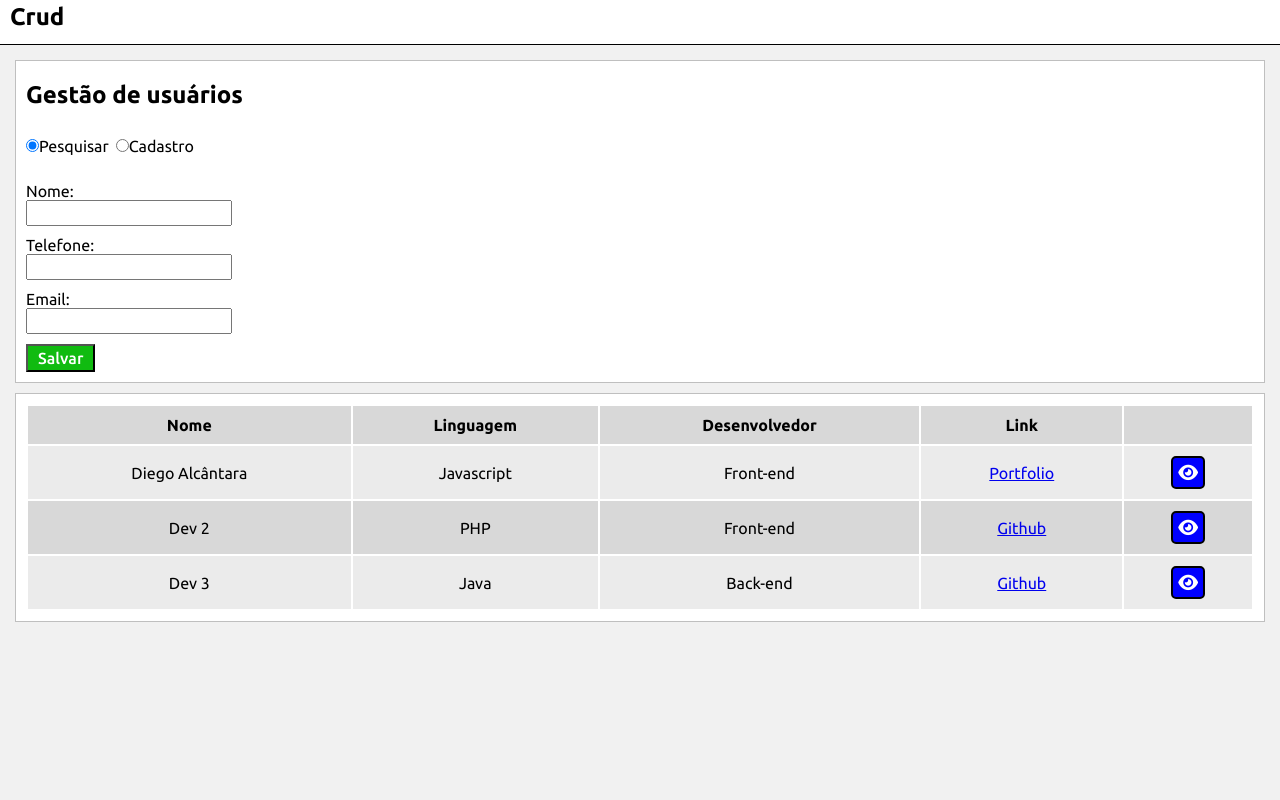
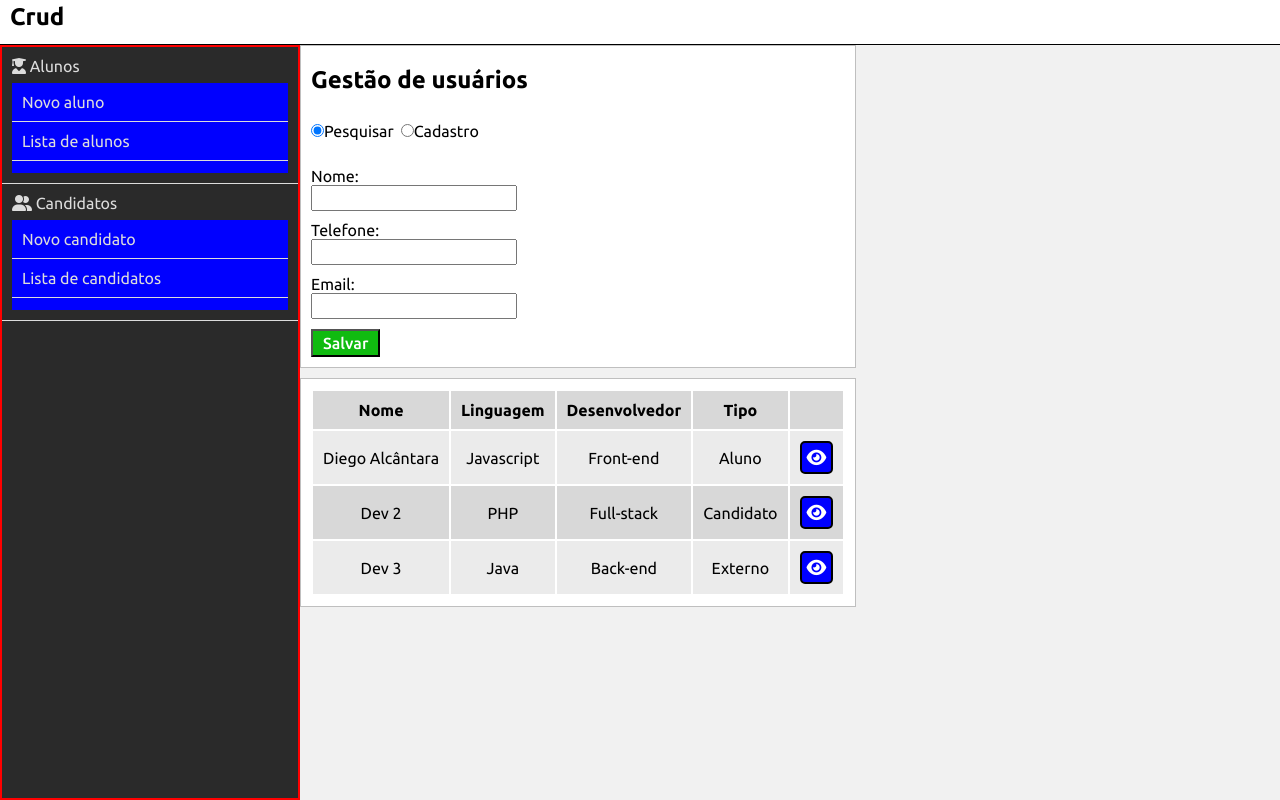
Before and after one commit to Alcantara-Diego/crud, a React (Create React App) app in the folder front/: page / in a window 1280 px wide. Built offline with nearby package versions, Linux system fonts and the light colour scheme.

Commit message:
Sidebar adicionada.

```diff
--- a/front/src/App.js
+++ b/front/src/App.js
@@ -2,6 +2,7 @@ import './App.css'
 import {Container} from './components/styled/Container.styled'
 
 import Navbar from './components/Navbar';
+import Sidebar from './components/Sidebar';
 import CreateUserSection from './components/CreateUserSection';
 import UsersList from './components/UsersList';
 
@@ -12,9 +13,12 @@ function App() {
       <Navbar/>
       <Container>
 
+        <Sidebar/>
 
-        <CreateUserSection/>
-        <UsersList/>
+        <div className="content">
+          <CreateUserSection/>
+          <UsersList/>
+        </div>
 
       </Container>
     </div>
--- /dev/null
+++ b/front/src/components/Sidebar.js
@@ -0,0 +1,34 @@
+import { StyledSidebar } from "./styled/Sidebar.styled"
+
+
+function Sidebar(){
+    return (
+        <StyledSidebar>
+
+            <li className="sidebarGroup">
+
+                <div className="sidebarGroupHeader"><i className="fa-solid fa-user-graduate"></i> Alunos</div>
+
+                <ul className="sidebarOptionsList">
+                    <li>Novo aluno</li>
+                    <li>Lista de alunos</li>
+
+                </ul>
+            </li>
+
+            <li className="sidebarGroup">
+                <div class="sidebarGroupHeader"><i className="fa-solid fa-user-group"></i> Candidatos</div>
+
+                <ul className="sidebarOptionsList">
+                    <li>Novo candidato</li>
+                    <li>Lista de candidatos</li>
+
+                </ul>
+
+            </li>
+
+        </StyledSidebar>
+    )
+}
+
+export default Sidebar
--- a/front/src/components/UsersList.js
+++ b/front/src/components/UsersList.js
@@ -8,7 +8,7 @@ function UsersList(){
                 <th>Nome</th>
                 <th>Linguagem</th>
                 <th>Desenvolvedor</th>
-                <th>Link</th>
+                <th>Tipo</th>
                 <th></th>
             </tr>
             <tr>
@@ -16,9 +16,7 @@ function UsersList(){
                 <td>Diego Alcântara</td>
                 <td>Javascript</td>
                 <td>Front-end</td>
-                <td>
-                    <a href='https://alcantara-diego.github.io/portfolio/' target="_blank">Portfolio</a>
-                </td>
+                <td>Aluno</td>
                 <td><button className="userInfoBtn">
                     <i className="fa-solid fa-eye"></i>
                     </button>
@@ -27,10 +25,8 @@ function UsersList(){
             <tr>
                 <td>Dev 2</td>
                 <td>PHP</td>
-                <td>Front-end</td>
-                <td>
-                    <a href='https://github.com/Alcantara-Diego' target="_blank">Github</a>
-                </td>
+                <td>Full-stack</td>
+                <td>Candidato</td>
                 <td>
                     <button className="userInfoBtn">
                     <i className="fa-solid fa-eye"></i>
@@ -41,9 +37,7 @@ function UsersList(){
                 <td>Dev 3</td>
                 <td>Java</td>
                 <td>Back-end</td>
-                <td>
-                    <a href='https://github.com/Alcantara-Diego' target="_blank">Github</a>
-                </td>
+                <td>Externo</td>
                 <td>
                     <button className="userInfoBtn">
                     <i className="fa-solid fa-eye"></i>
--- a/front/src/components/styled/Container.styled.js
+++ b/front/src/components/styled/Container.styled.js
@@ -3,7 +3,15 @@ import styled from 'styled-components'
 export const Container = styled.div`
     height: calc(100vh - 45px);
     margin: auto;
-    padding: 15px;
+    padding: 0px;
     background-color: #f1f1f1;
 
+    display: flex;
+    flex-direction: row;
+
+    .sidebar{
+        border 5 px solid red;
+    }
+
+
 `
--- /dev/null
+++ b/front/src/components/styled/Sidebar.styled.js
@@ -0,0 +1,24 @@
+import styled from "styled-components";
+
+export const StyledSidebar = styled.ul`
+    border: 2px solid red;
+    heigh: 100%;
+    width: 300px;
+    list-style: none;
+    background-color: #171717e8;
+
+
+    li{
+        padding: 10px;
+        color: gainsboro;
+        Border-bottom: 1px solid gainsboro;
+        overflow: hidden;
+    }
+
+    .sidebarOptionsList{
+        margin-top: 8px;
+        background-color: blue;
+        height: 90px;
+    }
+
+`
```
